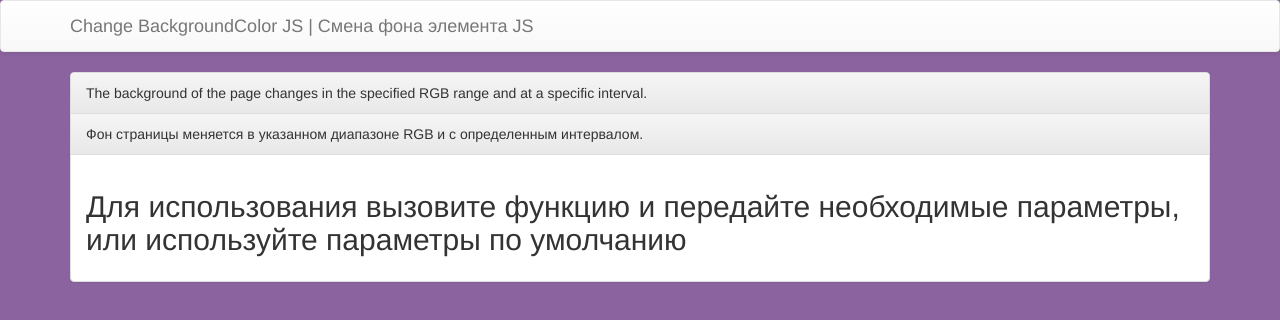
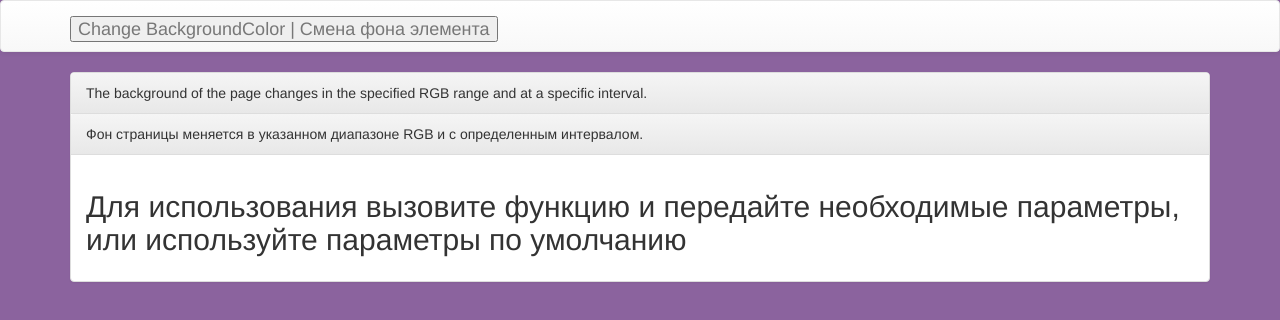
Before and after one commit to Kritskii-A/changeBackgroundColors, a plain HTML site: page index.html in a window 1280 px wide. Drawn offline with nearby package versions, Linux system fonts and the light colour scheme.

Commit message:
Update index.html

```diff
--- a/index.html
+++ b/index.html
@@ -16,7 +16,7 @@
       <div class="container">
         <div class="navbar-header">
           <a href="https://kritskii-a.github.io/" class="navbar-brand"
-            >Change BackgroundColor JS | Смена фона элемента JS</a
+             ><button>Change BackgroundColor  | Смена фона элемента</button> </a
           >
         </div>
       </div>
```
